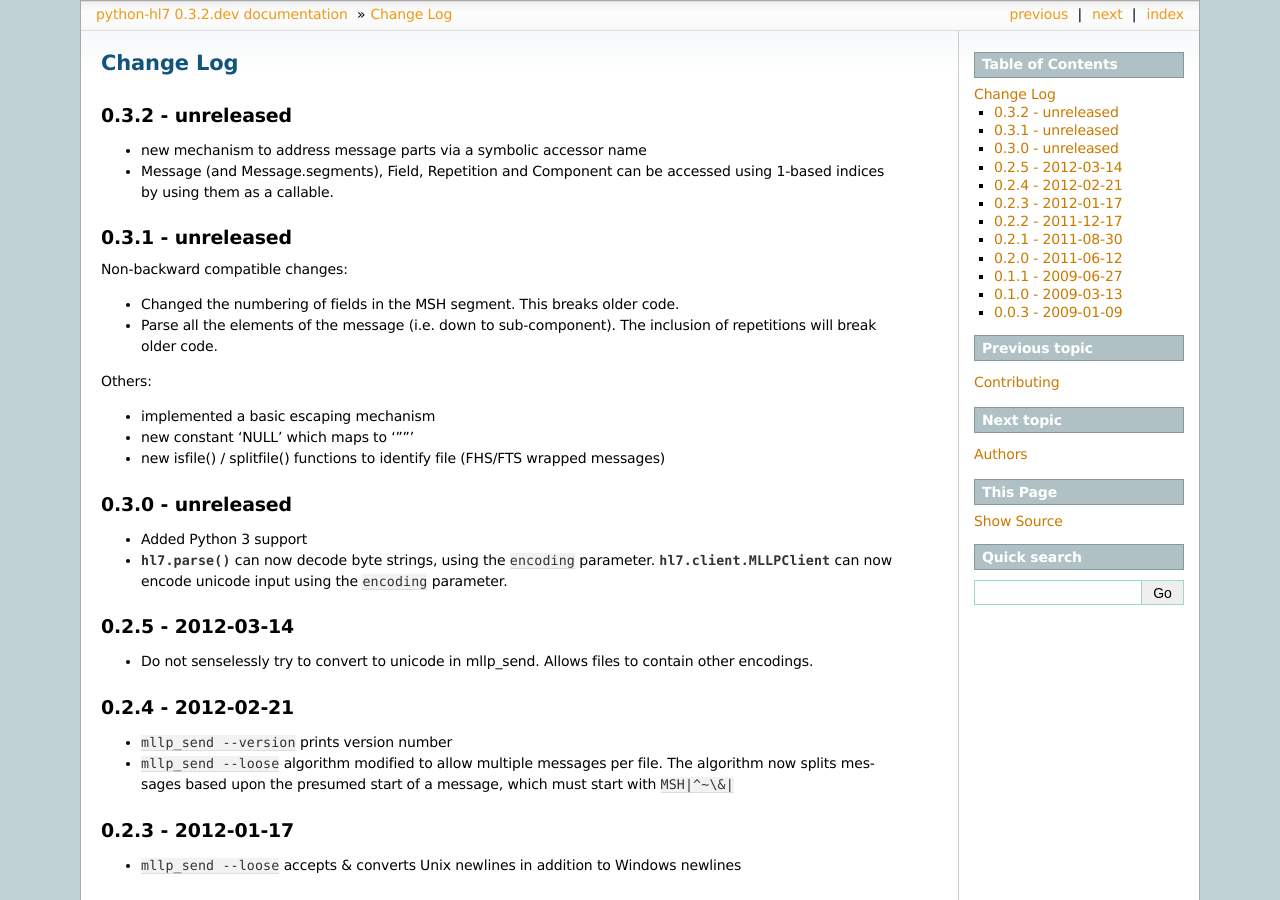
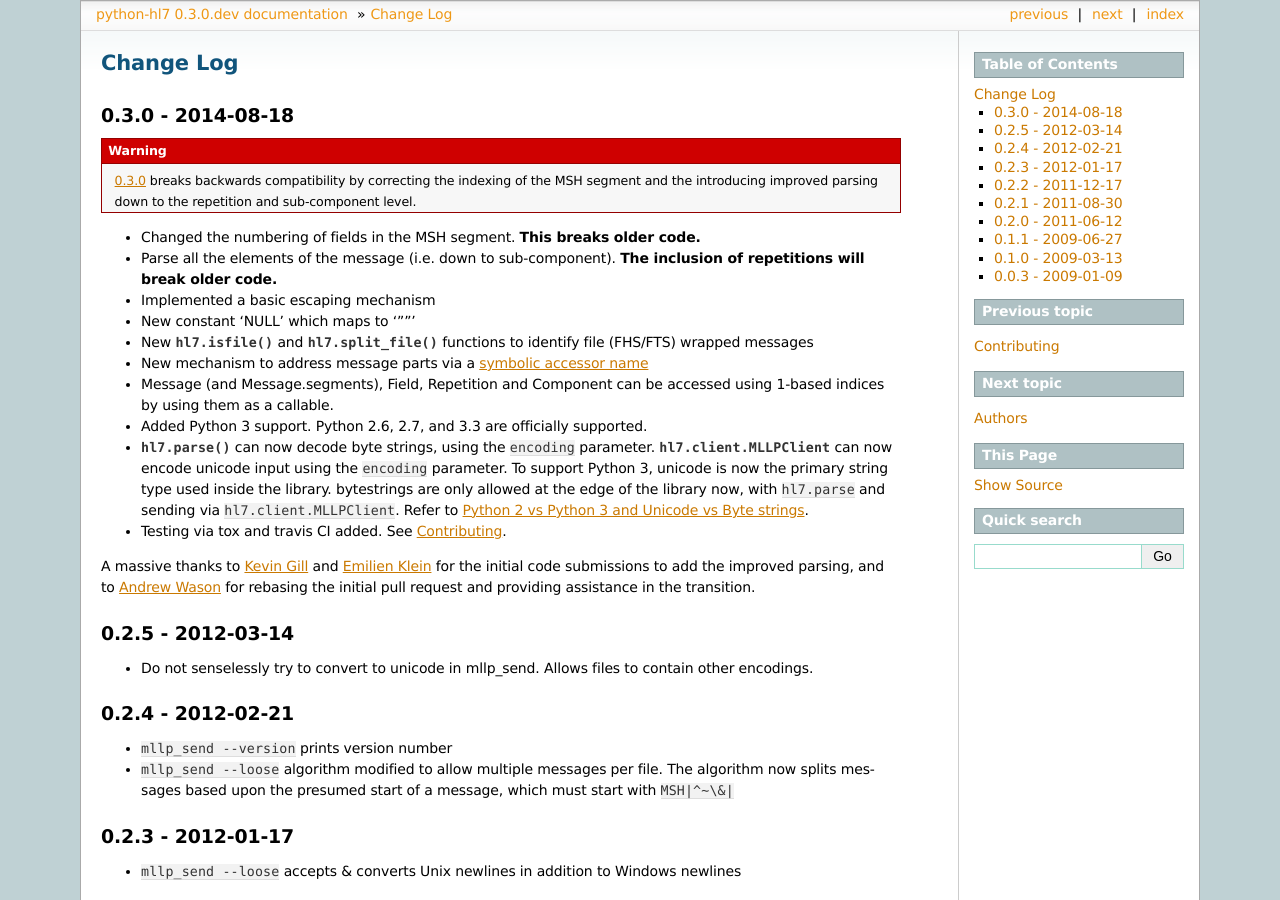
Before and after one commit to johnpaulett/python-hl7, a Sphinx documentation site: the page built from docs/changelog.rst, in a window 1280 px wide and 900 px high. Built offline with Sphinx 7.4.7, drawn with Linux system fonts in a browser that asks for light colours; some of the changed text lies outside the part shown.

Commit message:
Update the changelog in preparation for 0.3 release.
- Resetting version to 0.3.0, since it was never released.
- Adding Kevin, Emilien, and Andrew to the AUTHORS list.

```diff
--- a/docs/authors.rst
+++ b/docs/authors.rst
@@ -2,4 +2,3 @@ Authors
 =======
 
 .. include::  ../AUTHORS
-   :literal:
--- a/docs/changelog.rst
+++ b/docs/changelog.rst
@@ -1,35 +1,45 @@
 Change Log
 ==========
 
-0.3.2 - unreleased
+.. _changelog-0-3-0:
+
+0.3.0 - 2014-08-18
 ------------------
 
-* new mechanism to address message parts via a symbolic accessor name
+.. warning::
+
+  :ref:`0.3.0 <changelog-0-3-0>` breaks backwards compatibility by correcting
+  the indexing of the MSH segment and the introducing improved parsing down to
+  the repetition and sub-component level.
+
+
+* Changed the numbering of fields in the MSH segment.
+  **This breaks older code.**
+* Parse all the elements of the message (i.e. down to sub-component). **The
+  inclusion of repetitions will break older code.**
+* Implemented a basic escaping mechanism
+* New constant 'NULL' which maps to '""'
+* New :py:func:`hl7.isfile` and  :py:func:`hl7.split_file` functions to
+  identify file (FHS/FTS) wrapped messages
+* New mechanism to address message parts via a :doc:`symbolic accessor name
+  </accessors>`
 * Message (and Message.segments), Field, Repetition and Component can be
   accessed using 1-based indices by using them as a callable.
-
-0.3.1 - unreleased
-------------------
-
-Non-backward compatible changes:
-
-* Changed the numbering of fields in the MSH segment. This breaks older code.
-* Parse all the elements of the message (i.e. down to sub-component). The
-  inclusion of repetitions will break older code.
-
-Others:
-
-* implemented a basic escaping mechanism
-* new constant 'NULL' which maps to '""'
-* new isfile() / splitfile() functions to identify file (FHS/FTS wrapped messages)
-
-0.3.0 - unreleased
-------------------
-
-* Added Python 3 support
+* Added Python 3 support.  Python 2.6, 2.7, and 3.3 are officially supported.
 * :py:func:`hl7.parse` can now decode byte strings, using the ``encoding``
   parameter. :py:class:`hl7.client.MLLPClient` can now encode unicode input
-  using the ``encoding`` parameter.
+  using the ``encoding`` parameter. To support Python 3, unicode is now
+  the primary string type used inside the library. bytestrings are only
+  allowed at the edge of the library now, with ``hl7.parse`` and sending
+  via ``hl7.client.MLLPClient``.  Refer to :ref:`unicode-vs-byte-strings`.
+* Testing via tox and travis CI added.  See :doc:`contribute`.
+
+A massive thanks to `Kevin Gill <https://github.com/kevingill1966>`_ and
+`Emilien Klein <https://github.com/e2jk>`_ for the initial code submissions
+to add the improved parsing, and to
+`Andrew Wason <https://github.com/rectalogic>`_ for rebasing the initial pull
+request and providing assistance in the transition.
+
 
 0.2.5 - 2012-03-14
 ------------------
--- a/hl7/version.py
+++ b/hl7/version.py
@@ -6,7 +6,7 @@ Primary version number source.
 Forth element can be 'dev' < 'a' < 'b' < 'rc' < 'final'. An empty 4th
 element is equivalent to 'final'.
 """
-VERSION = (0, 3, 2, 'dev')
+VERSION = (0, 3, 0, 'dev')
 
 
 def get_version():
```
Also changed, not shown: docs/index.rst (+16 -0 lines), 1 other file.
